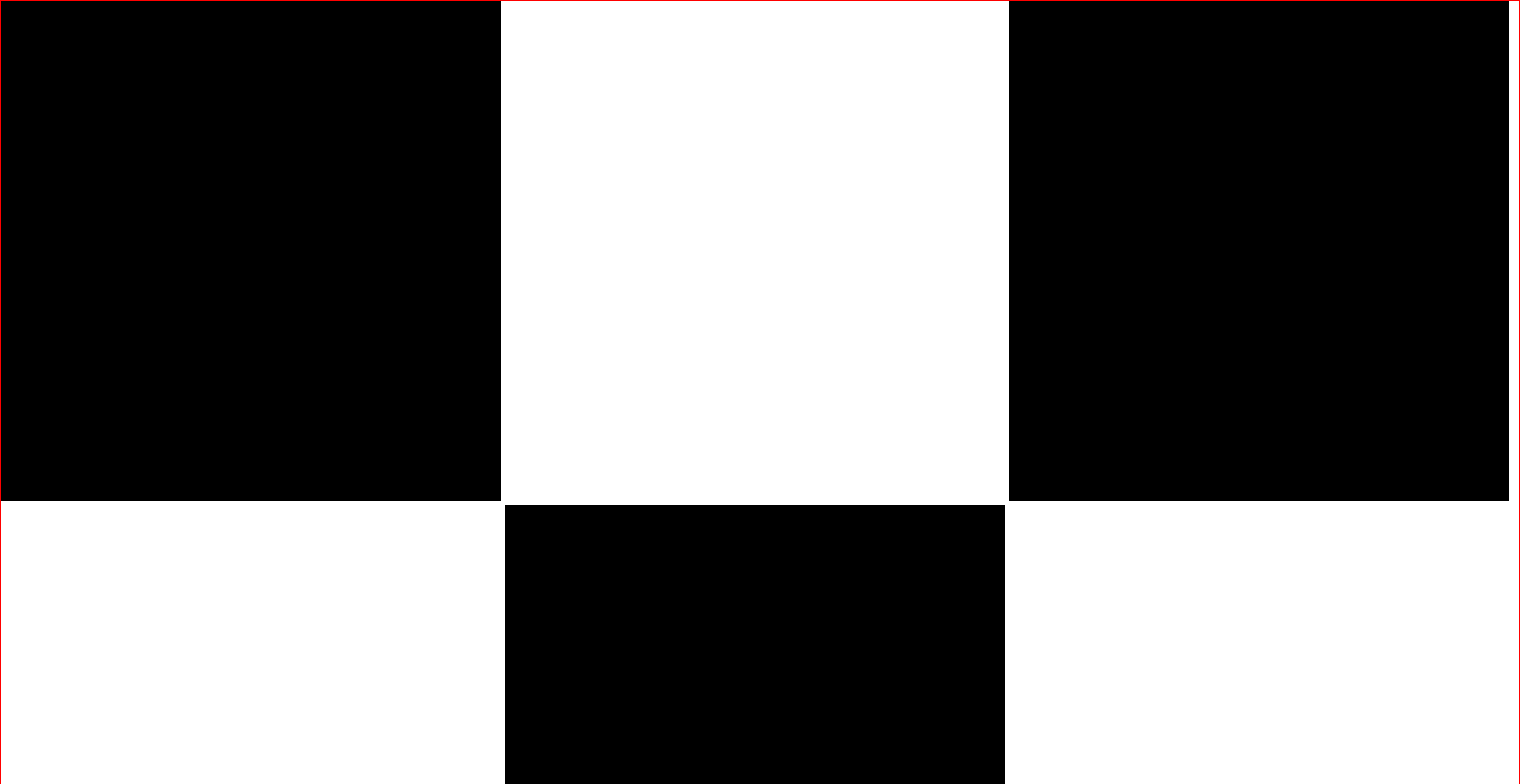
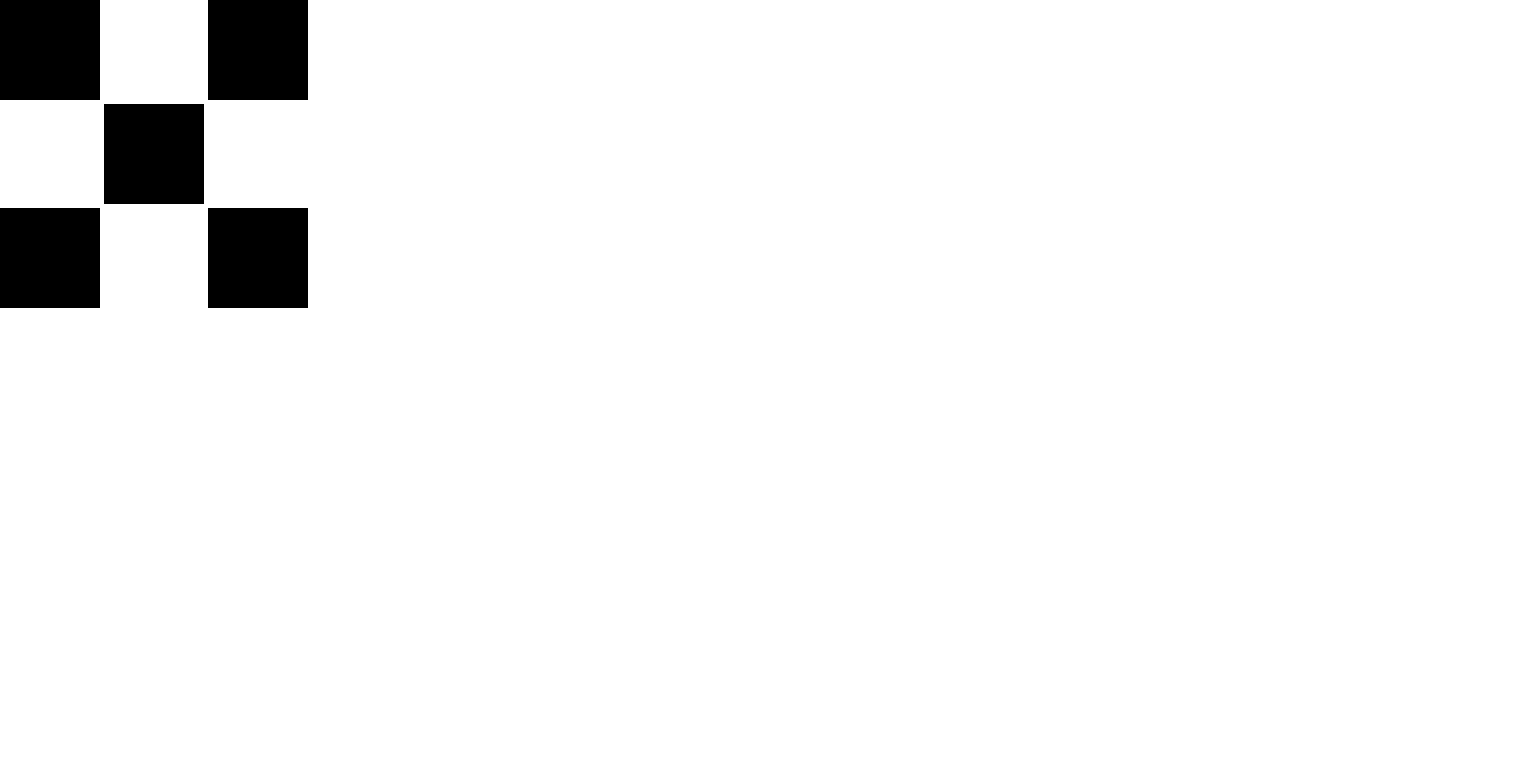
Before and after one commit to SDI-sodya/Lesson-2_Chess, a plain HTML site: page index.html in a window 1280 px wide. Shown: the top 784 px of the page, 1520 px wide, since content can reach past the window. Drawn offline with Linux system fonts and the light colour scheme.

Commit message:
change size of div-s

```diff
--- a/assets/styles/style.css
+++ b/assets/styles/style.css
@@ -5,15 +5,15 @@
 }
 
 .chessboard {
-    width: 1520px;
-    height: 1520px;
-    border: 1px solid #ff0000;
+    width: 320px;
+    height: 320px;
+    /* border: 1px solid #ff0000; */
 }
 
 .cell {
     display: inline-block;
-    width: 500px;
-    height: 500px;
+    width: 100px;
+    height: 100px;
 }
 
 .cell:nth-child(odd){
```
